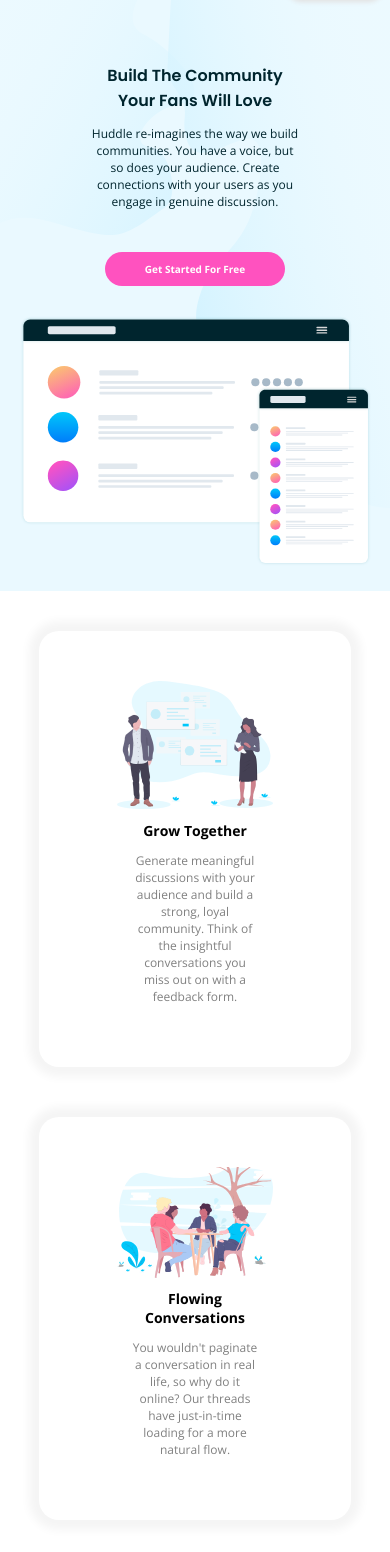
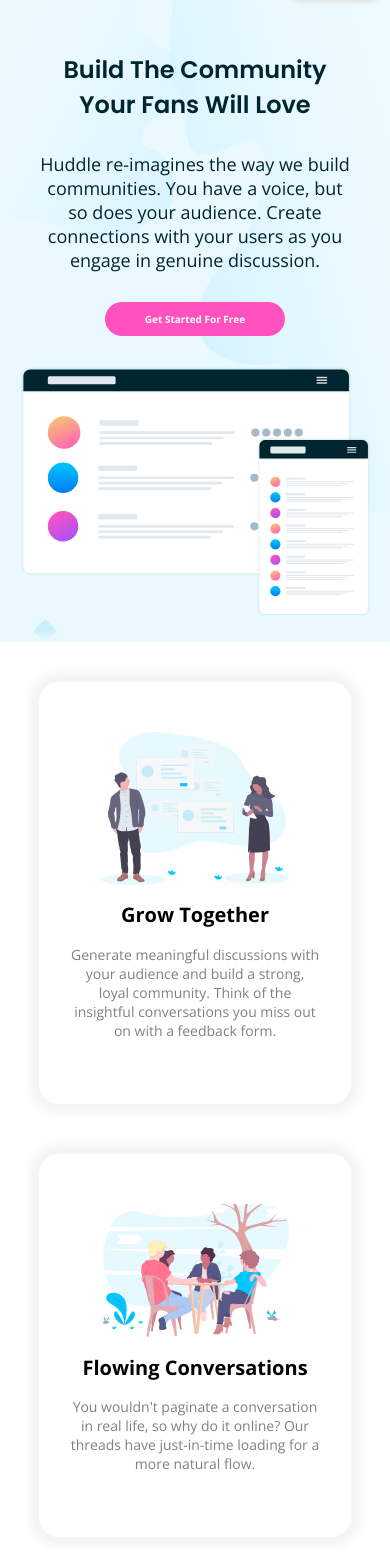
Before and after one commit to oasenyol/site-2, a plain HTML site: page index.html in a window 390 px wide. Shown: the part 48-1600 px from the top of the page. Drawn offline with nearby package versions, Linux system fonts and the light colour scheme.

Commit message:
responsive hatalar giderildi

```diff
--- a/index.html
+++ b/index.html
@@ -41,7 +41,7 @@
   <div class="slider">
     <div class="slider-first">
       <div class="cerceve">
-        <div style="width: 40%;">
+        <div class="yazi-hiza">
           <h2>Grow Together</h2>
           <p>Generate meaningful discussions with your audience and build a strong, loyal community. Think of the
             insightful
@@ -52,7 +52,7 @@
     </div>
     <div class="slider-second">
       <div class="cerceve ozel">
-        <div style="width: 40%;">
+        <div class="yazi-hiza">
           <h2>Flowing Conversations</h2>
           <p>You wouldn't paginate a conversation in real life, so why do it online? Our threads have just-in-time
             loading for a more natural flow. </p>
@@ -62,7 +62,7 @@
     </div>
     <div class="slider-third">
       <div class="cerceve">
-        <div style="width: 40%;">
+        <div class="yazi-hiza">
           <h2>Your Users</h2>
           <p>It takes no time at all to integrate Huddle with your app's authentication solution. This means, once
             signed in to your app, your users can start chatting immediately.</p>
--- a/style.css
+++ b/style.css
@@ -116,6 +116,9 @@
   align-items: center;
   width: 100%;
   margin: auto;
+}
+.cerceve .yazi-hiza {
+  width: 40%;
 }
 .slider-second .ozel {
   display: flex;
@@ -258,7 +261,7 @@
 }
 @media screen and (max-width: 1270px) {
   p {
-    font-size: 12px;
+    font-size: 18px;
   }
   .navbar {
     padding-top: 20px;
@@ -288,16 +291,21 @@
     text-align: center;
   }
   .section-one-left {
-    width: 60%;
+    width: 100%;
   }
   .section-one-right {
     width: 100%;
   }
   .section-one-left h1 {
-    font-size: 16px;
+    font-size: 24px;
+    width: 80%;
+    margin: auto;
   }
   .section-one-left p {
     padding-bottom: 30px;
+    width: 90%;
+    margin: auto;
+    padding-top: 30px;
   }
   .section-one-left button {
     padding-left: 40px;
@@ -314,6 +322,9 @@
     padding-top: 40px;
   }
   .slider h2 {
+    font-size: 20px;
+  }
+  .slider p {
     font-size: 14px;
   }
   .cerceve {
@@ -322,6 +333,9 @@
     justify-content: center;
     align-items: center;
     text-align: center;
+  }
+  .cerceve .yazi-hiza {
+    width: 80%;
   }
   .slider-second .ozel {
     display: flex;
@@ -332,13 +346,13 @@
   .slider-first img,
   .slider-second img,
   .slider-third img {
-    width: 50%;
+    width: 60%;
   }
   .final-section {
     top: 50px;
   }
   .final-section h1 {
-    font-size: 14px;
+    font-size: 19px;
   }
   .final-section .ready {
     width: 90%;
@@ -363,10 +377,10 @@
     width: 100%;
   }
   footer .yazi {
-    font-size: 12px;
+    font-size: 18px;
   }
   footer .third {
-    font-size: 12px;
+    font-size: 18px;
     display: flex;
     flex-direction: column;
     justify-content: flex-start;
@@ -399,3 +413,11 @@
     margin: auto;
   }
 }
+@media screen and (max-width: 320px) {
+  .navbar .navbar-right {
+    width: 40%;
+  }
+  .section-one-left h1 {
+    font-size: 21px;
+  }
+}
```
